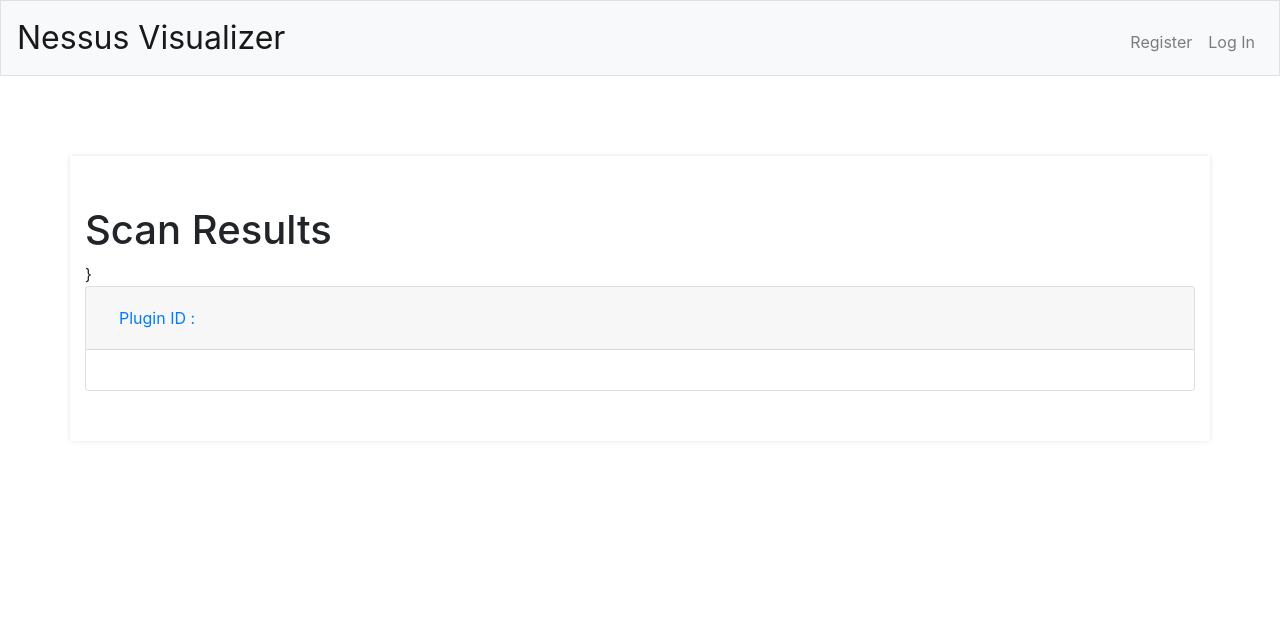
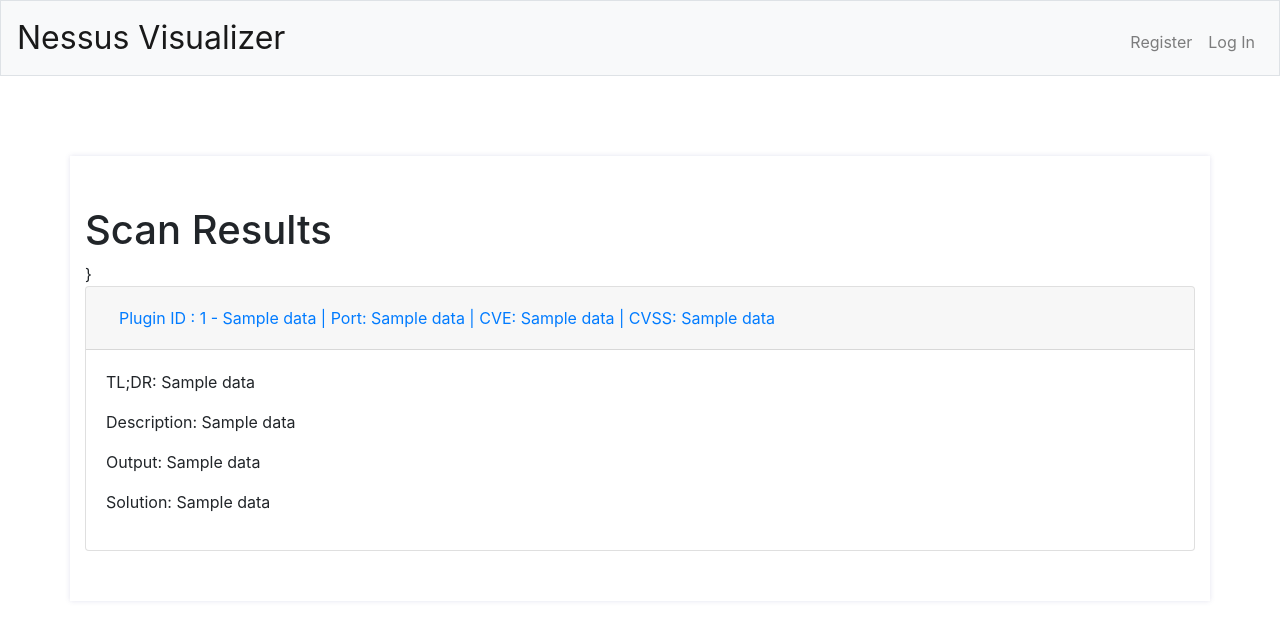
Before and after one commit to SchwartzKamel/NessusVisualizer, a Flask app: template app/templates/scan_results.jinja2 in a window 1280 px wide. Shown: the top 641 px of the page. Run offline with Flask 2, Linux system fonts and the light colour scheme; the template is opened without the code that fills it: most values are stand-ins (such as "Sample title", 1, 10 or a date in 2020); parts of the project's set-up code (start-up, migrations or seed data) failed here and were passed over; some libraries are stand-ins or nearby versions.

Commit message:
Bug fixes

```diff
--- a/app/templates/scan_results.jinja2
+++ b/app/templates/scan_results.jinja2
@@ -11,23 +11,26 @@
 {% block content %}
 <div class="container">
   <h1>Scan Results</h1>
+  {% for data in scan_data %}}
   <div id="accordion">
-  {% for data in scan_data %}}
       <div class="card">
-        <div class="card-header" id="pluginSeverity">
+        <div class="card-header" id="panel">
           <h5 class="mb-0">
-            <button class="btn btn-link" data-toggle="collapse" data-target="#pluginID" aria-expanded="true" aria-controls="pluginID">
-              Plugin ID :
+            <button class="btn btn-link" data-toggle="collapse" data-target="#collapseOne" aria-expanded="true" aria-controls="collapseOne">
+              Plugin ID : {{data.0}} - {{data.7}} | Port: {{data.6}} | CVE: {{data.1}} | CVSS: {{data.2}}
             </button>
           </h5>
         </div>
-        <div id="pluginID" class="collapse show" aria-labelledby="pluginSeverity" data-parent="#accordion">
+        <div id="collapseOne" class="collapse show" aria-labelledby="panel" data-parent="#accordion">
         <div class="card-body">
-
+          <p>TL;DR: {{data.8}}</p>
+          <p>Description: {{data.9}}</p>
+          <p>Output: {{data.12}}</p>
+          <p>Solution: {{data.10}}</P>
         </div>
         </div>
       </div>
+  </div>
   {% endfor %}
-  </div>
 </div>
 {% endblock %}
```
Also changed, not shown: app/routes.py (+3 -5 lines), test.db.
